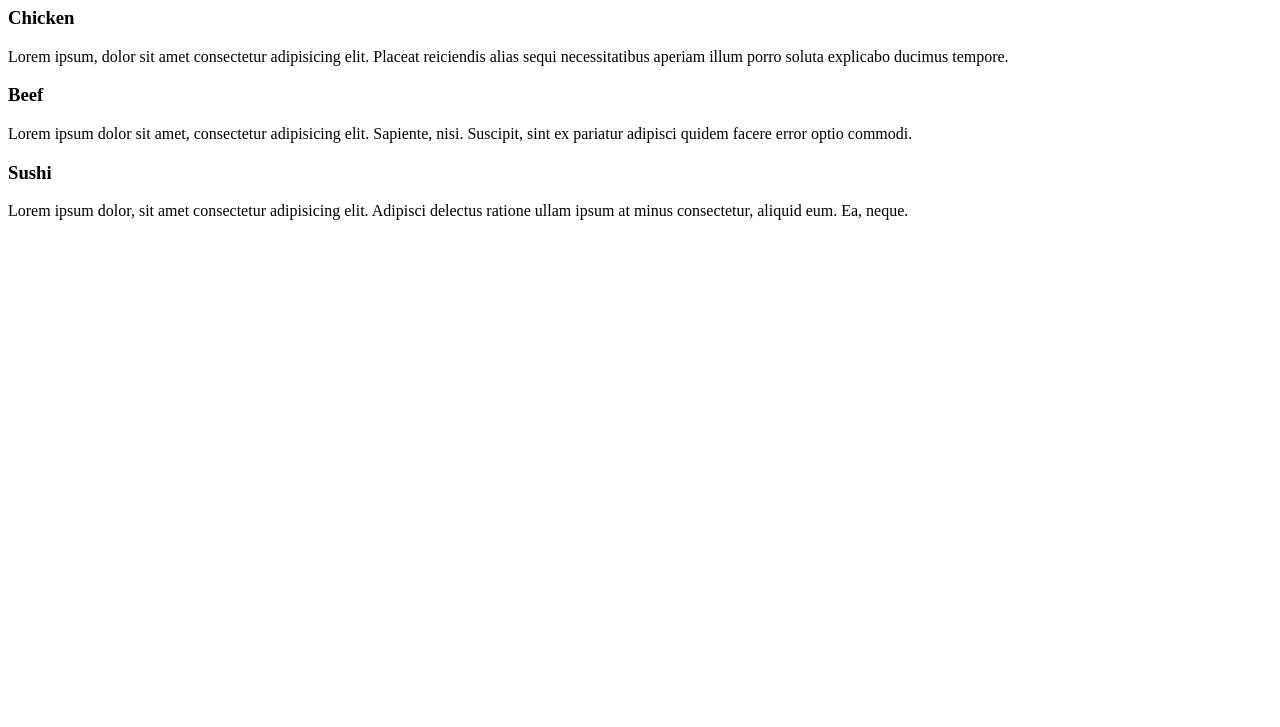
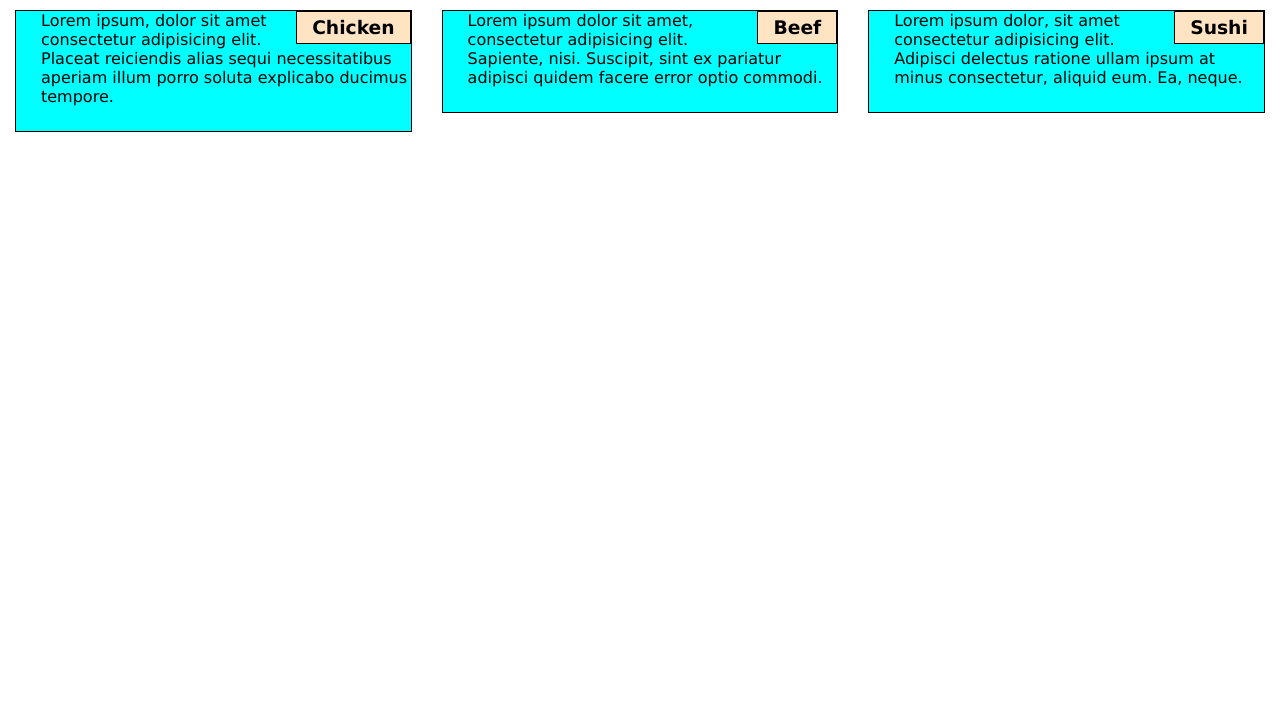
Before and after one commit to Prriiiyankaaa/coursera-test, a plain HTML site: page index.html in a window 1280 px wide. Shown: the part 73-800 px from the top of the page. Drawn offline with Linux system fonts and the light colour scheme.

Commit message:
Update index.html

```diff
--- a/index.html
+++ b/index.html
@@ -3,7 +3,7 @@
 <head>
 <meta charset="UTF-8">
 <meta name="viewport" content="width=device-width, initial-scale=1.0">
-<link rel="stylesheet" href="css.css">
+<link rel="stylesheet" href="stylecss.css">
 <title>Document</title>
 
 
```
